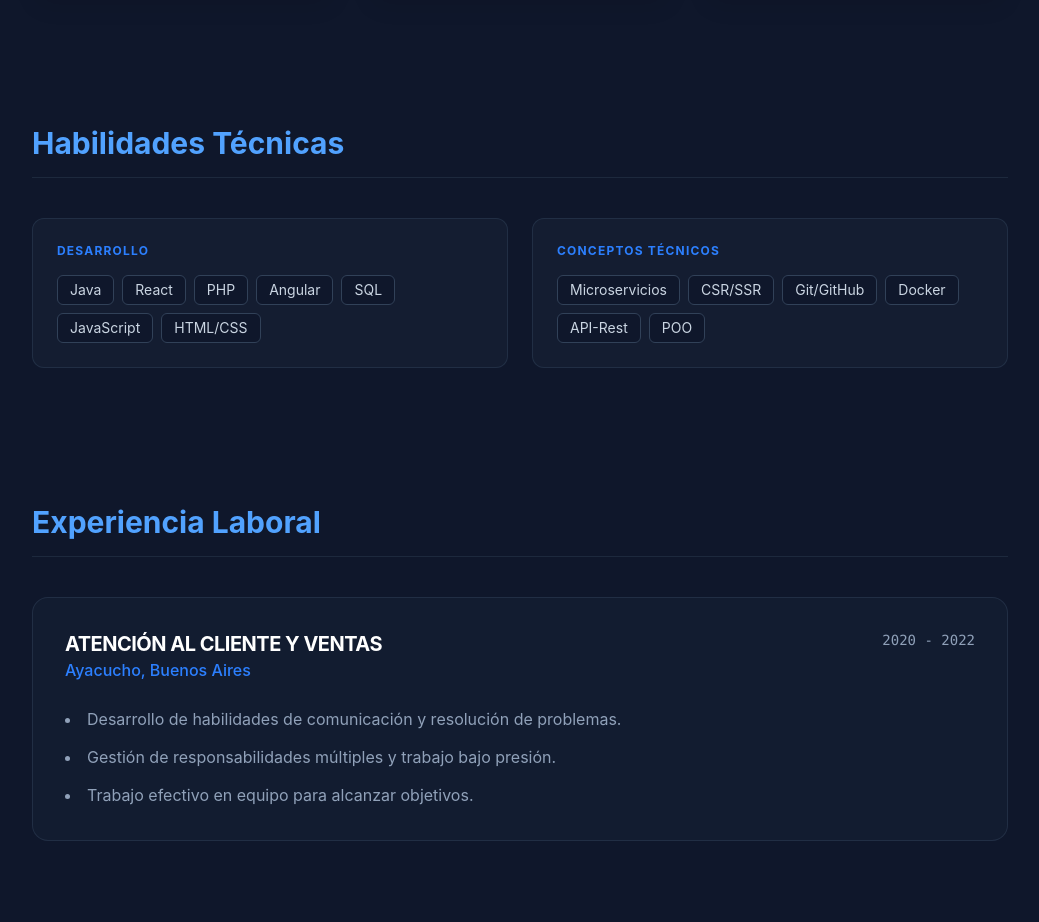
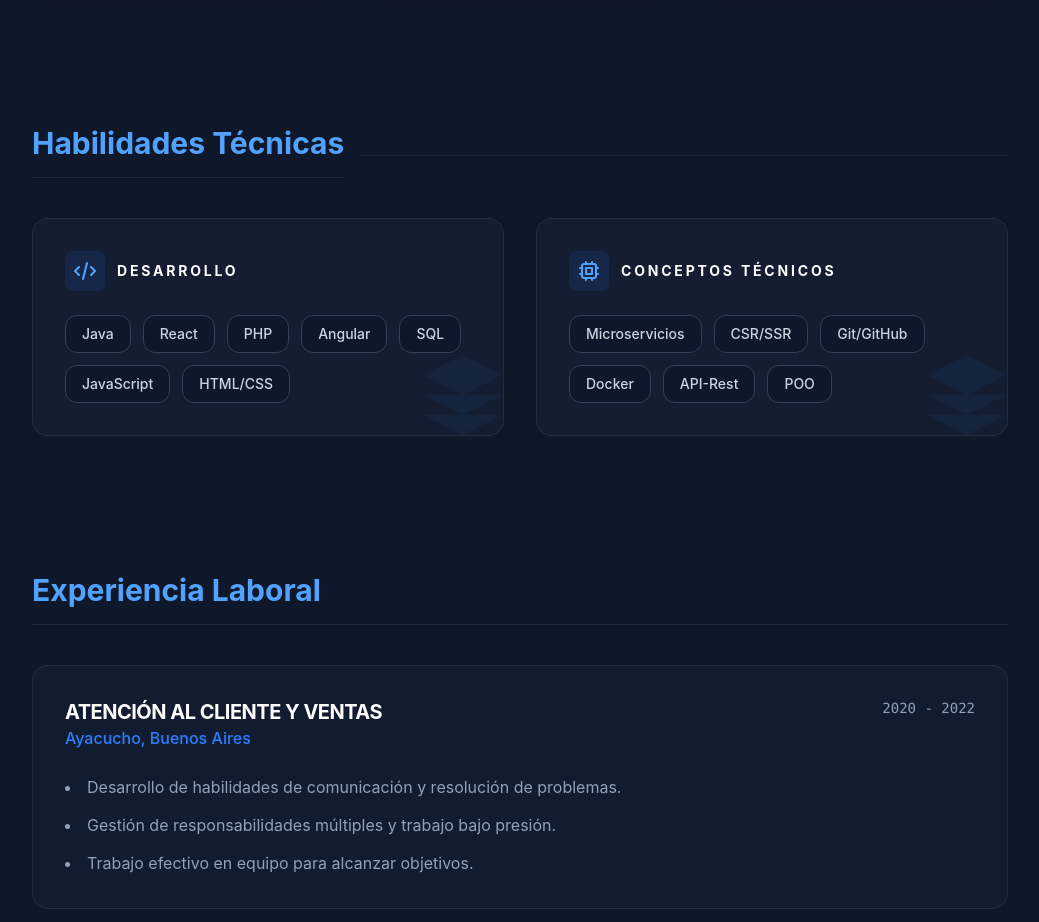
Before and after one commit to juann0278/mi-portafolio, a React (Vite) app: page / in a window 1280 px wide. Shown: the part 1300-2222 px from the top of the page, without its empty margins (120-1159 px from the left). Built offline with nearby package versions, Linux system fonts and the light colour scheme.

Commit message:
fix: habilidades

```diff
--- a/src/App.jsx
+++ b/src/App.jsx
@@ -188,15 +188,46 @@ function App() {
 
   {/* HABILIDADES */}
 <section id="habilidades" className="pt-10">
-          <h2 className="text-3xl font-bold mb-10 border-b border-slate-800 pb-4 text-blue-400">Habilidades Técnicas</h2>
-          <div className="grid grid-cols-1 md:grid-cols-2 gap-6">
+  <div className="flex items-center gap-4 mb-10">
+    <h2 className="text-3xl font-bold border-b border-slate-800 pb-4 text-blue-400">Habilidades Técnicas</h2>
+    <div className="h-[1px] flex-1 bg-slate-800 mt-2"></div>
+  </div>
+
+  <div className="grid grid-cols-1 md:grid-cols-2 gap-8">
     {habilidades.map((hab, i) => (
-              <div key={i} className="bg-slate-800/40 p-6 rounded-xl border border-slate-700/50">
-                <h3 className="text-blue-500 font-bold mb-4 uppercase tracking-widest text-xs">{hab.categoria}</h3>
-                <div className="flex flex-wrap gap-2">
+      <div key={i} className="skill-card bg-slate-800/40 p-8 rounded-2xl border border-slate-700/50 backdrop-blur-sm group">
+        <div className="flex items-center gap-3 mb-6">
+          {/* Icono dinámico según categoría */}
+          <div className="p-2 bg-blue-500/10 rounded-lg text-blue-400 group-hover:bg-blue-500 group-hover:text-white transition-all duration-500">
+            {hab.categoria === "Desarrollo" ? (
+              <svg xmlns="http://www.w3.org/2000/svg" className="h-6 w-6" fill="none" viewBox="0 0 24 24" stroke="currentColor">
+                <path strokeLinecap="round" strokeLinejoin="round" strokeWidth={2} d="M10 20l4-16m4 4l4 4-4 4M6 16l-4-4 4-4" />
+              </svg>
+            ) : (
+              <svg xmlns="http://www.w3.org/2000/svg" className="h-6 w-6" fill="none" viewBox="0 0 24 24" stroke="currentColor">
+                <path strokeLinecap="round" strokeLinejoin="round" strokeWidth={2} d="M9 3v2m6-2v2M9 19v2m6-2v2M5 9H3m2 6H3m18-6h-2m2 6h-2M7 19h10a2 2 0 002-2V7a2 2 0 00-2-2H7a2 2 0 00-2 2v10a2 2 0 002 2zM9 9h6v6H9V9z" />
+              </svg>
+            )}
+          </div>
+          <h3 className="text-white font-bold uppercase tracking-[0.2em] text-sm">{hab.categoria}</h3>
+        </div>
+
+        <div className="flex flex-wrap gap-3">
           {hab.items.map((item, idx) => (
-                    <span key={idx} className="text-slate-300 bg-slate-900 px-3 py-1 rounded-md text-sm border border-slate-700">{item}</span>
+            <span
+              key={idx}
+              className="skill-tag text-slate-300 bg-slate-900/80 px-4 py-2 rounded-xl text-sm border border-slate-700 font-medium cursor-default"
+            >
+              {item}
+            </span>
           ))}
+        </div>
+
+        {/* Decoración de fondo */}
+        <div className="absolute -bottom-2 -right-2 text-blue-500/5 group-hover:text-blue-500/10 transition-colors pointer-events-none">
+          <svg className="h-24 w-24" fill="currentColor" viewBox="0 0 24 24">
+            <path d="M12 2L2 7l10 5 10-5-10-5zM2 17l10 5 10-5M2 12l10 5 10-5" />
+          </svg>
         </div>
       </div>
     ))}
--- a/src/index.css
+++ b/src/index.css
@@ -53,3 +53,27 @@ section {
     transform: rotateY(180deg) translateY(-8px);
     box-shadow: 0 0 40px rgba(59, 130, 246, 0.4);
 }
+
+/* Brillo para las habilidades */
+.skill-card {
+    transition: all 0.3s ease;
+    position: relative;
+    overflow: hidden;
+  }
+
+  .skill-card:hover {
+    border-color: rgba(59, 130, 246, 0.5);
+    box-shadow: 0 0 20px rgba(59, 130, 246, 0.2);
+    transform: translateY(-5px);
+  }
+
+  .skill-tag {
+    transition: all 0.2s ease;
+  }
+
+  .skill-tag:hover {
+    background: #3b82f6;
+    color: white;
+    box-shadow: 0 0 12px rgba(59, 130, 246, 0.6);
+    transform: scale(1.1);
+  }
```
Lines whose indentation alone changed are shown as unchanged.
